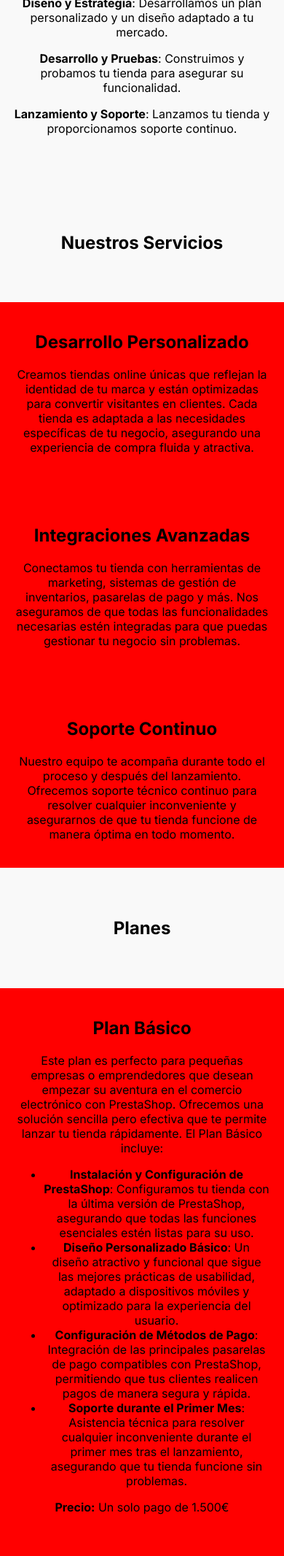
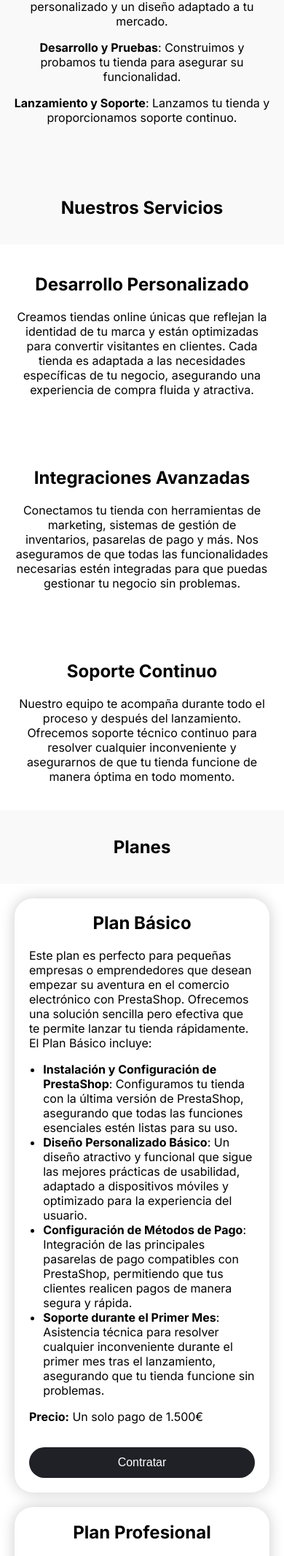
Before and after one commit to outnetstudios/outnetstudios, a PHP site: page / in a window 390 px wide. Shown: the part 2072-4204 px from the top of the page at 73% size. Run offline with PHP 8.4, Linux system fonts and the light colour scheme.

Commit message:
New Design

```diff
--- a/css/styles.css
+++ b/css/styles.css
@@ -97,9 +103,8 @@ body {
 }
 
 .content {
-    background-color: red;
     width: 100%;
-    padding-top: 60px; /* Añade espacio en la parte superior para evitar que el contenido quede detrás del navbar */
+     /* Añade espacio en la parte superior para evitar que el contenido quede detrás del navbar */
 }
 
 
@@ -168,7 +173,12 @@ body {
 .image-right {
     width: 40%;
     height: 300px; /* Altura de la imagen derecha */
-    background-color: red; /* Color temporal para identificar */
+}
+
+.centered-text-two {
+    text-align: center;
+    padding: 1rem 1rem;
+    background-color: #f9f9f9; /* Color de fondo claro para diferenciar */
 }
 
 .adaptive-grid {
@@ -183,6 +193,51 @@ body {
     padding: 20px;
     text-align: center;
 }
+
+.adaptive-grid-two {
+    display: grid;
+    grid-template-columns: repeat(3, 1fr);
+    gap: 20px 20px;
+    padding: 20px;
+    justify-items: center;
+    align-items: start;
+}
+
+.grid-item-two {
+    padding: 0 20px 20px 20px;
+    text-align: center;
+    background-color: var(--background);
+    box-shadow: 0px 0px 20px rgba(0, 0, 0, 0.2);
+    border-radius: 25px;
+}
+
+.grid-item-two p ,li {
+    text-align: left;
+}
+
+.grid-item-two li {
+    margin-left: -1.3rem;
+}
+
+
+.plan-button {
+    background-color: var(--bottom-color); /* Color de fondo del botón */
+    color: var(--text-color); /* Color del texto del botón */
+    border: none; /* Sin bordes */
+    padding: 0.75rem 1.5rem; /* Espaciado interno del botón */
+    width: 100%;
+    font-size: 1rem; /* Tamaño de fuente */
+    cursor: pointer; /* Cambio de cursor al pasar por encima */
+    transition: background-color 0.3s; /* Transición suave para el cambio de color de fondo */
+    border-radius: 30px; /* Bordes redondeados */
+    margin-top: 1rem; /* Espacio superior para separar el botón del párrafo */
+}
+
+.plan-button:hover {
+    background-color: #F5A200;
+    color: var(--text-color); /* Color de fondo del botón al pasar el cursor */
+}
+
 
 
 
@@ -271,6 +326,16 @@ body {
         grid-column: span 2;
         justify-self: center;
     }
+
+    .adaptive-grid-two {
+        grid-template-columns: repeat(2, 1fr);
+        grid-template-rows: auto auto;
+    }
+
+    .adaptive-grid-two .grid-item-two:nth-child(3) {
+        grid-column: span 2;
+        justify-self: center;
+    }
 }
 
 
@@ -282,6 +347,15 @@ body {
     }
 
     .adaptive-grid .grid-item:nth-child(3) {
+        grid-column: auto;
+    }
+
+    .adaptive-grid-two {
+        grid-template-columns: 1fr;
+        grid-template-rows: auto;
+    }
+
+    .adaptive-grid-two .grid-item-two:nth-child(3) {
         grid-column: auto;
     }
 }
--- a/index.html
+++ b/index.html
@@ -19,7 +19,7 @@
                 <p>Creamos experiencias de compra excepcionales con PrestaShop que conectan con tus clientes y maximizan tus ingresos. ¡Descubre cómo podemos transformar tu eCommerce hoy mismo!</p>
                 <button class="hire-us-button">Hire Us</button>
             </div>
-            <div class="banner-image" style="background-color: red;">
+            <div class="banner-image">
                 <!-- Coloca aquí la imagen de la derecha -->
             </div>
         </section>
@@ -57,7 +57,7 @@
         <!-- cuarto Bloque: Texto a la Izquierda con Imagen a la Derecha -->
 
 
-        <section class="centered-text">
+        <section class="centered-text-two">
             <h2>Nuestros Servicios</h2>
         </section>
 
@@ -76,12 +76,12 @@
             </div>
         </section>
 
-        <section class="centered-text">
+        <section class="centered-text-two">
             <h2>Planes</h2>
         </section>
 
-        <section class="adaptive-grid">
-            <div class="grid-item text-content">
+        <section class="adaptive-grid-two">
+            <div class="grid-item-two text-content">
                 <h2>Plan Básico</h2>
                 <p>Este plan es perfecto para pequeñas empresas o emprendedores que desean empezar su aventura en el comercio electrónico con PrestaShop. Ofrecemos una solución sencilla pero efectiva que te permite lanzar tu tienda rápidamente. El Plan Básico incluye:</p>
                 <ul>
@@ -91,9 +91,10 @@
                     <li><strong>Soporte durante el Primer Mes</strong>: Asistencia técnica para resolver cualquier inconveniente durante el primer mes tras el lanzamiento, asegurando que tu tienda funcione sin problemas.</li>
                 </ul>
                 <p><strong>Precio:</strong> Un solo pago de 1.500€</p>
+                <button class="plan-button">Contratar</button>
             </div>
 
-            <div class="grid-item text-content">
+            <div class="grid-item-two text-content">
                 <h2>Plan Profesional</h2>
                 <p>El Plan Profesional está diseñado para negocios en expansión que necesitan aprovechar al máximo las funcionalidades de PrestaShop. Este plan no solo te proporciona una tienda más avanzada, sino que también optimiza tu tienda para que maximices las ventas. Incluye:</p>
                 <ul>
@@ -104,9 +105,10 @@
                     <li><strong>Analítica y Reportes en PrestaShop</strong>: Configuración de herramientas de análisis dentro de PrestaShop para monitorizar el rendimiento de tu tienda, permitiéndote tomar decisiones basadas en datos.</li>
                 </ul>
                 <p><strong>Precio:</strong> 250€/mes con un contrato de un año.</p>
+                <button class="plan-button">Contratar</button>
             </div>
 
-            <div class="grid-item text-content">
+            <div class="grid-item-two text-content">
                 <h2>Plan Avanzado</h2>
                 <p>El Plan Avanzado es ideal para empresas que buscan una solución completa y escalable en PrestaShop. Este plan aprovecha todas las capacidades avanzadas de PrestaShop para ofrecer una tienda online de alto rendimiento y totalmente optimizada. Incluye:</p>
                 <ul>
@@ -118,6 +120,7 @@
                     <li><strong>Consultoría y Auditoría de PrestaShop</strong>: Evaluaciones periódicas del rendimiento de tu tienda, con auditorías completas y recomendaciones estratégicas para mejorar y escalar tu negocio.</li>
                 </ul>
                 <p><strong>Precio:</strong> 400€/mes con un contrato de un año.</p>
+                <button class="plan-button">Contratar</button>
             </div>
 
 
--- a/js/navbar_and_footer.js
+++ b/js/navbar_and_footer.js
@@ -19,6 +19,17 @@ document.addEventListener('DOMContentLoaded', () => {
                     menuIcon.style.display = menuIcon.style.display === 'none';
                     closeIcon.style.display = closeIcon.style.display === 'none';
                 });
+
+
+                // Agregar el código para cambiar el color de fondo al hacer scroll
+                window.addEventListener('scroll', () => {
+                    const navbar = document.querySelector('.navbar');
+                    if (window.scrollY > 0) {
+                        navbar.classList.add('scrolled');
+                    } else {
+                        navbar.classList.remove('scrolled');
+                    }
+                });
             })
             .catch(error => console.error('Error loading navbar:', error));
     }
```
Also changed, not shown: other parts of css/styles.css (+25 -19 lines), 1 other file.
